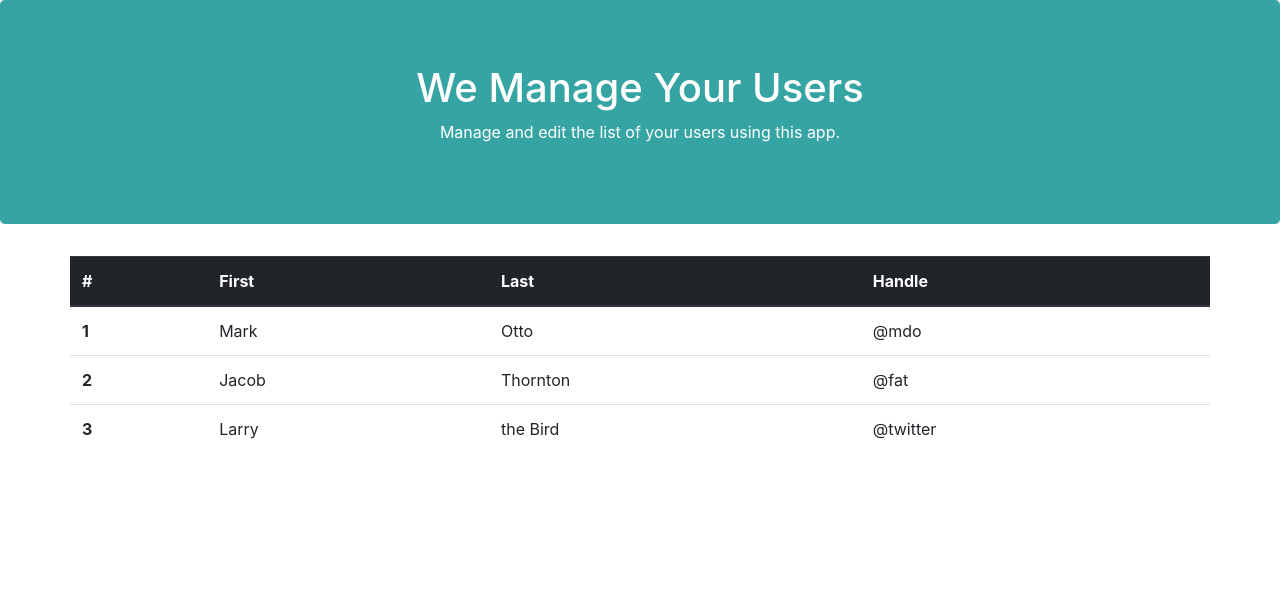
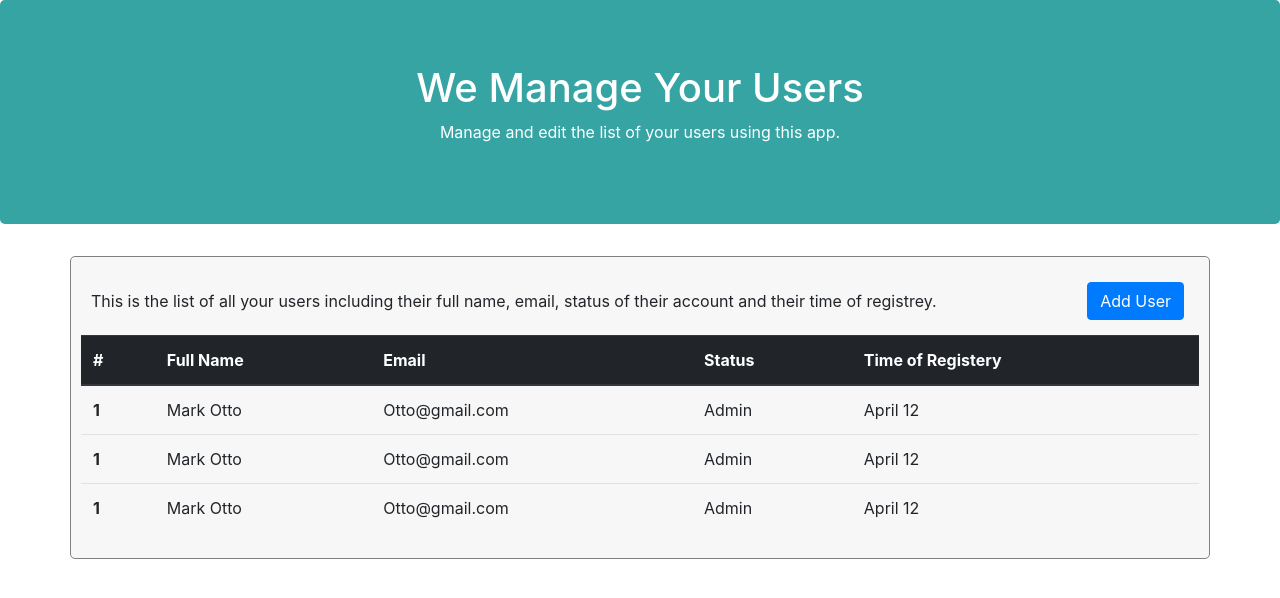
Before and after one commit to Vahid-Bidarviand/user-list-app, a React (Create React App) app: page / in a window 1280 px wide. Shown: the top 598 px of the page. Built offline with nearby package versions, Linux system fonts and the light colour scheme.

Commit message:
added button and did more styling changes

```diff
--- a/package.json
+++ b/package.json
@@ -9,6 +9,7 @@
     "react": "^18.1.0",
     "react-dom": "^18.1.0",
     "react-scripts": "5.0.1",
+    "reactstrap": "^9.0.2",
     "web-vitals": "^2.1.4"
   },
   "scripts": {
--- a/src/App.css
+++ b/src/App.css
@@ -1,4 +1,28 @@
+.body {
+  direction: rtl;
+}
+
 .header {
   background-color: #37a4a4;
   color: white;
 }
+
+.content-box {
+  border: 1px solid grey;
+  padding: 10px;
+  background-color: #f7f7f7;
+  border-radius: 5px;
+  width: 100%;
+  height: 100%;
+}
+
+button.add-user-button {
+  margin: 5px;
+  float: right;
+}
+
+.table-header {
+  display: flex;
+  align-items: center;
+  padding: 10px;
+}
--- a/src/Components/UserTable.js
+++ b/src/Components/UserTable.js
@@ -1,40 +1,60 @@
 import React from "react";
+import { Col, Row } from "reactstrap";
 
 function UserList() {
   return (
     <div>
       <div class="container">
         <div class="row">
+          <div className="content-box">
+            <Row className="table-header">
+              <Col xs="10">
+                <span>
+                  This is the list of all your users including their full name,
+                  email, status of their account and their time of registrey.
+                </span>
+              </Col>
+              <Col xs="2">
+                <button type="button" class="btn btn-primary add-user-button">
+                  Add User
+                </button>
+              </Col>
+            </Row>
             <table class="table">
               <thead class="thead-dark">
                 <tr>
                   <th scope="col">#</th>
-                <th scope="col">First</th>
-                <th scope="col">Last</th>
-                <th scope="col">Handle</th>
+                  <th scope="col">Full Name</th>
+                  <th scope="col">Email</th>
+                  <th scope="col">Status</th>
+                  <th scope="col">Time of Registery</th>
                 </tr>
               </thead>
               <tbody>
                 <tr>
                   <th scope="row">1</th>
-                <td>Mark</td>
-                <td>Otto</td>
-                <td>@mdo</td>
+                  <td>Mark Otto</td>
+                  <td>Otto@gmail.com</td>
+                  <td>Admin</td>
+                  <td>April 12</td>
                 </tr>
                 <tr>
-                <th scope="row">2</th>
-                <td>Jacob</td>
-                <td>Thornton</td>
-                <td>@fat</td>
+                  <th scope="row">1</th>
+                  <td>Mark Otto</td>
+                  <td>Otto@gmail.com</td>
+                  <td>Admin</td>
+                  <td>April 12</td>
                 </tr>
                 <tr>
-                <th scope="row">3</th>
-                <td>Larry</td>
-                <td>the Bird</td>
-                <td>@twitter</td>
+                  <th scope="row">1</th>
+                  <td>Mark Otto</td>
+                  <td>Otto@gmail.com</td>
+                  <td>Admin</td>
+                  <td>April 12</td>
                 </tr>
               </tbody>
             </table>
+          </div>
         </div>
       </div>
     </div>
```
Also changed, not shown: 1 other file (tests, documents, lock files or other folders). Lines whose indentation alone changed are shown as unchanged.
